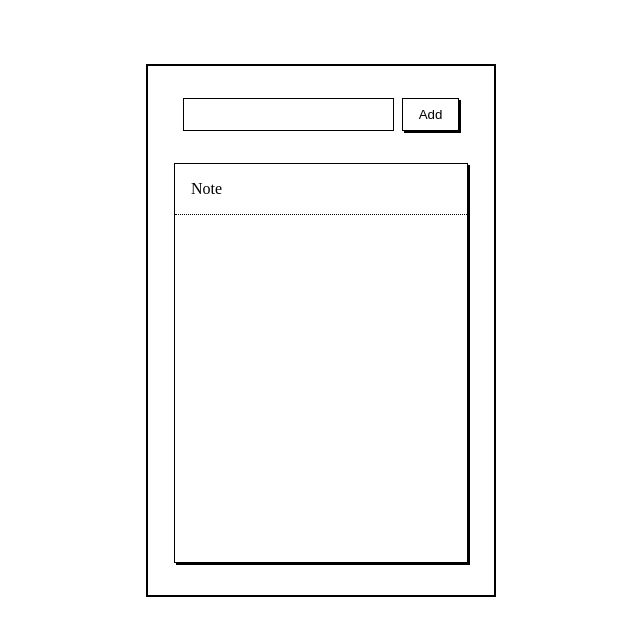
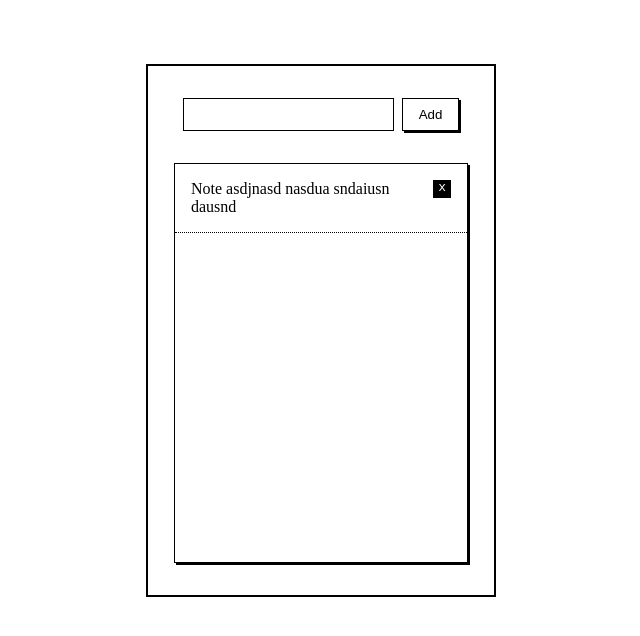
Before and after one commit to franciscochiarino/notes, a plain HTML site: page index.html in a window 1280 px wide. Shown: the whole page, without its empty margins (319-959 px from the left). Drawn offline with Linux system fonts and the light colour scheme.

Commit message:
Styled li element

```diff
--- a/index.html
+++ b/index.html
@@ -14,7 +14,8 @@
         </form>
         <section id="task-section">
             <ul>
-                <li>Note</li>
+                <li><p>Note asdjnasd nasdua sndaiusn dausnd</p><span>x</span></li>
+
             </ul>
         </section>
     </div>
--- a/style.css
+++ b/style.css
@@ -59,3 +59,17 @@ input[type="text"] {
     padding: 0.5rem 1rem;
     box-shadow: 2px 2px;
 }
+
+span {
+    display: flex;
+    justify-content: center;
+    font-family: monospace;
+    background-color: #000;
+    color: #fff;
+    width: 18px;
+    height: 18px;
+}
+
+p {
+    max-width: 230px;
+}
```
